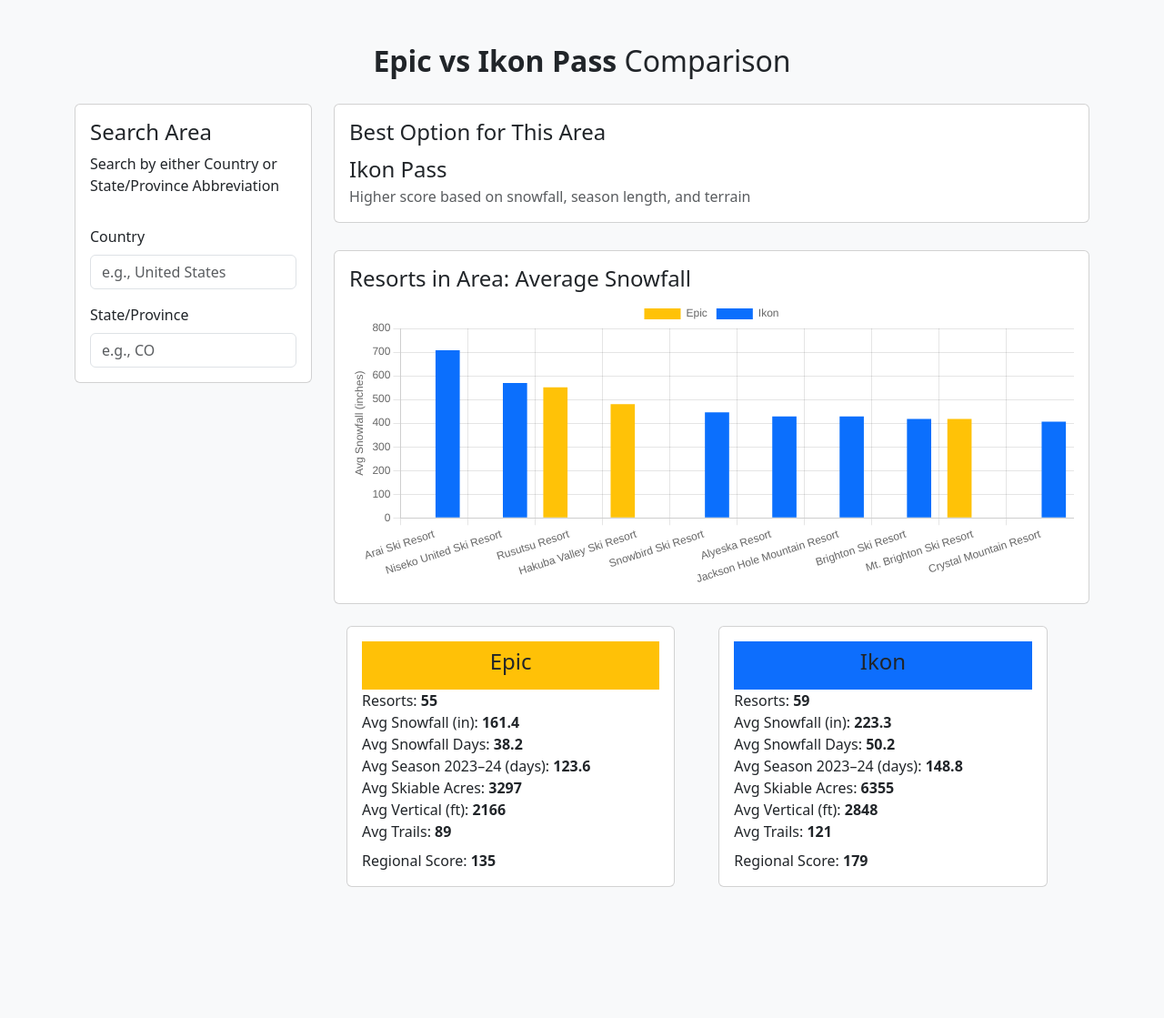
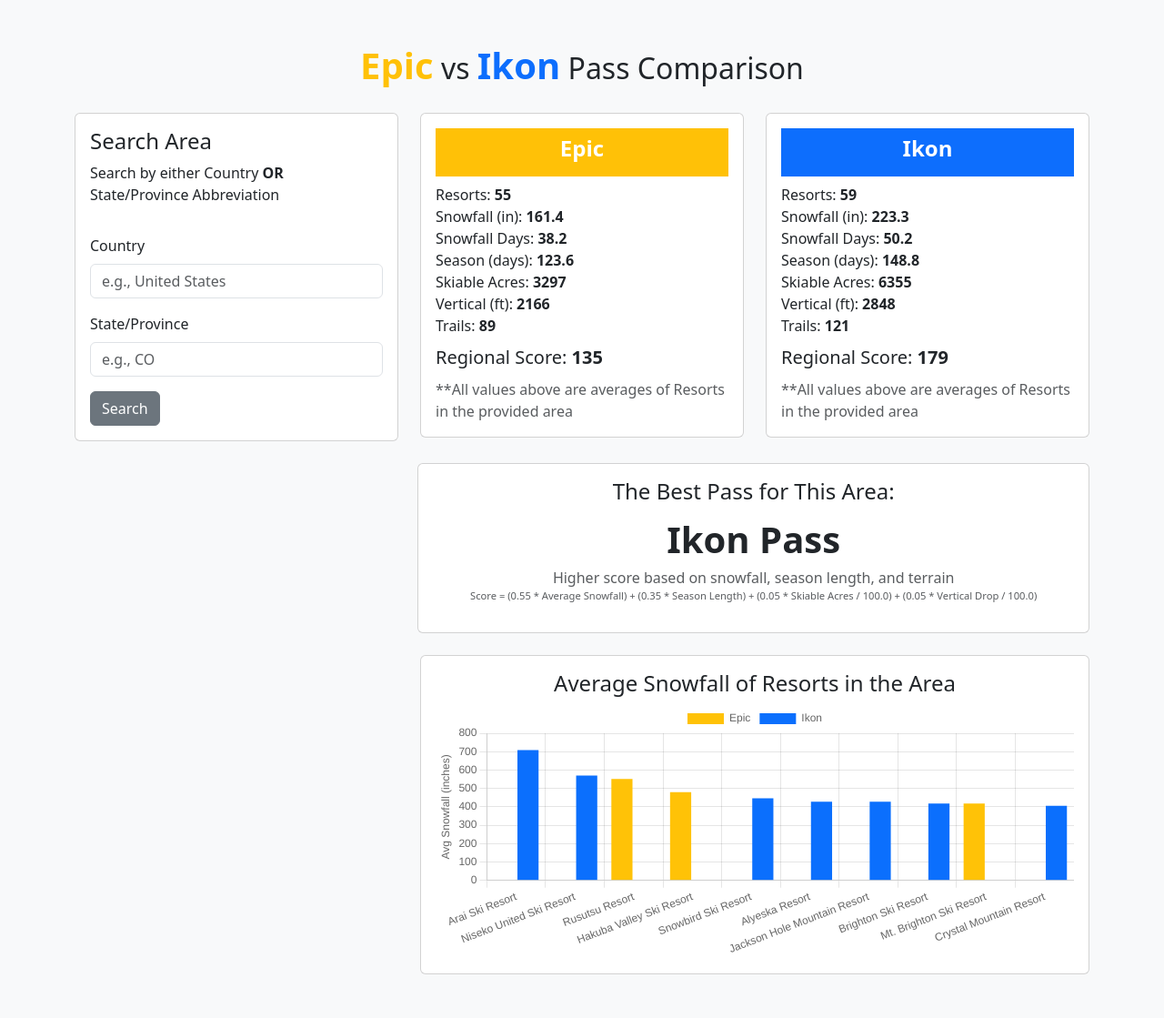
Before and after one commit to katemilano/ski-pass-dashboard, a Flask app: page / in a window 1280 px wide. Shown: the whole page at 91% size. Before the commit the page ends 975 px from the top, so only its background shows below. Run offline with Flask 3, Linux system fonts and the light colour scheme; data comes from the database, SQL or seed files in the repository.

Commit message:
update UI

```diff
--- a/app/templates/dashboard.html
+++ b/app/templates/dashboard.html
@@ -9,14 +9,14 @@
 </head>
 <body class="bg-light">
     <div class="container py-4">
-      <h2 class="mb-1 text-center py-4"> <b>Epic vs Ikon Pass</b> Comparison</h2>
+      <h2 class="mb-1 text-center py-4"> <b class="text-warning fs-1">Epic</b> vs <b class="text-primary fs-1">Ikon</b> Pass Comparison</h2>
         <div class="row">
-            <div class="col-md-3">
+            <div class="col-md-4">
                 <div class="card mb-4">
                     <div class="card-body row g-3 align-items-end">
                         <div>
                             <h4 class="form-label">Search Area</h4>
-                            <p>Search by either Country or State/Province Abbreviation</p>
+                            <p>Search by either Country <strong>OR</strong> State/Province Abbreviation</p>
                         </div>
                         <div>
                             <label class="form-label">Country</label>
@@ -27,71 +27,80 @@
                             <label class="form-label">State/Province</label>
                             <input id="stateSelect" class="form-control" placeholder="e.g., CO" />
                         </div>
+                        <div>
+                            <button type="button" class="btn btn-secondary">Search</button>
+                        </div>
                     </div>
                 </div>
             </div>
             <!-- Recommendation -->
-            <div class="col-md-9">
+            <div class="col-md-4">
                 <div class="card">
                   <div class="card-body">
-                        <h4 class="card-title">Best Option for This Area</h4>
-                        <div class="fs-4" id="best_pass">—</div>
-                        <div class="text-muted" id="best_reason">—</div>
+                    <div class="text-center bg-warning py-2 mb-2 ">
+                          <h4 class="fw-bolder text-white">Epic</h4>
                     </div>
+                    <div>Resorts: <strong id="epic_resorts">—</strong></div>
+                    <div>Snowfall (in): <strong id="epic_snowfall">—</strong></div>
+                    <div>Snowfall Days: <strong id="epic_snow_days">—</strong></div>
+                    <div>Season (days): <strong id="epic_season">—</strong></div>
+                    <div>Skiable Acres: <strong id="epic_acres">—</strong></div>
+                    <div>Vertical (ft): <strong id="epic_vertical">—</strong></div>
+                    <div>Trails: <strong id="epic_trails">—</strong></div>
+                    <div class="mt-2 fs-5">Regional Score: <strong id="epic_score">—</strong></div>
+                    <div class="mt-2 fs-6 text-muted">**All values above are averages of Resorts in the provided area</div>
+
                   </div>
                 </div>
               </div>
 
-        <div class="row" style="margin-top: -75px;">
-            <div class="col-md-3">
+              <div class="col-md-4">
+                <div class="card">
+                  <div class="card-body">
+                      <div class="text-center bg-primary py-2 mb-2">
+                          <h4 class="fw-bolder text-white">Ikon</h4>
+                      </div>
+                    <div>Resorts: <strong id="ikon_resorts">—</strong></div>
+                    <div>Snowfall (in): <strong id="ikon_snowfall">—</strong></div>
+                    <div>Snowfall Days: <strong id="ikon_snow_days">—</strong></div>
+                    <div>Season (days): <strong id="ikon_season">—</strong></div>
+                    <div>Skiable Acres: <strong id="ikon_acres">—</strong></div>
+                    <div>Vertical (ft): <strong id="ikon_vertical">—</strong></div>
+                    <div>Trails: <strong id="ikon_trails">—</strong></div>
+                    <div class="mt-2 fs-5">Regional Score: <strong id="ikon_score">—</strong></div>
+                    <div class="mt-2 fs-6 text-muted">**All values above are averages of Resorts in the provided area</div>
 
-            </div>
-            <div class="col-md-9">
-                <div class="card mb-4" style="margin-top: -95px;">
-                    <div class="card-body">
-                    <h4 class="card-title">Resorts in Area: Average Snowfall</h4>
-                    <canvas id="snowfallChart" height="120"></canvas>
-                    </div>
                   </div>
                 </div>
               </div>
 
+        </div>
+
         <div class="row g-3 mb-4">
-        <div class="col-md-3">
-
+            <div class="col-md-4">
             </div>
-        <div class="col-md-4 mx-3">
-          <div class="card ">
+            <div class="col-md-8">
+                <div class="card text-center">
                     <div class="card-body">
-              <div class="text-center bg-warning py-2">
-                    <h4 class="">Epic</h4>
-              </div>
-              <div>Resorts: <strong id="epic_resorts">—</strong></div>
-              <div>Avg Snowfall (in): <strong id="epic_snowfall">—</strong></div>
-              <div>Avg Snowfall Days: <strong id="epic_snow_days">—</strong></div>
-              <div>Avg Season 2023–24 (days): <strong id="epic_season">—</strong></div>
-              <div>Avg Skiable Acres: <strong id="epic_acres">—</strong></div>
-              <div>Avg Vertical (ft): <strong id="epic_vertical">—</strong></div>
-              <div>Avg Trails: <strong id="epic_trails">—</strong></div>
-              <div class="mt-2">Regional Score: <strong id="epic_score">—</strong></div>
+                        <h4 class="card-title">The Best Pass for This Area:</h4>
+                        <div class="fs-1 fw-bolder" id="best_pass">—</div>
+                        <div class="text-muted" id="best_reason">—</div>
+                        <div><p class="text-muted" style="font-size: 0.7rem;">Score = (0.55 * Average Snowfall) + (0.35 * Season Length) + (0.05 * Skiable Acres / 100.0) + (0.05 * Vertical Drop / 100.0)</p></div>
                     </div>
                 </div>
             </div>
 
-        <div class="col-md-4 mx-3">
-          <div class="card ">
+        </div>
+
+        <div class="row" >
+            <div class="col-md-4">
+
+            </div>
+            <div class="col-md-8">
+                <div class="card mb-4">
                     <div class="card-body">
-                <div class="text-center bg-primary py-2">
-                    <h4>Ikon</h4>
-                </div>
-              <div>Resorts: <strong id="ikon_resorts">—</strong></div>
-              <div>Avg Snowfall (in): <strong id="ikon_snowfall">—</strong></div>
-              <div>Avg Snowfall Days: <strong id="ikon_snow_days">—</strong></div>
-              <div>Avg Season 2023–24 (days): <strong id="ikon_season">—</strong></div>
-              <div>Avg Skiable Acres: <strong id="ikon_acres">—</strong></div>
-              <div>Avg Vertical (ft): <strong id="ikon_vertical">—</strong></div>
-              <div>Avg Trails: <strong id="ikon_trails">—</strong></div>
-              <div class="mt-2">Regional Score: <strong id="ikon_score">—</strong></div>
+                    <h4 class="card-title text-center">Average Snowfall of Resorts in the Area</h4>
+                    <canvas id="snowfallChart" height="120"></canvas>
                     </div>
                 </div>
             </div>
```
Lines whose indentation alone changed are shown as unchanged.
